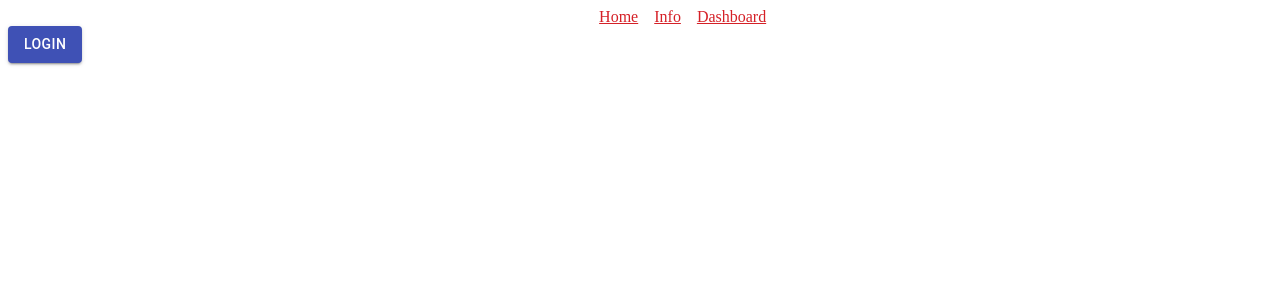
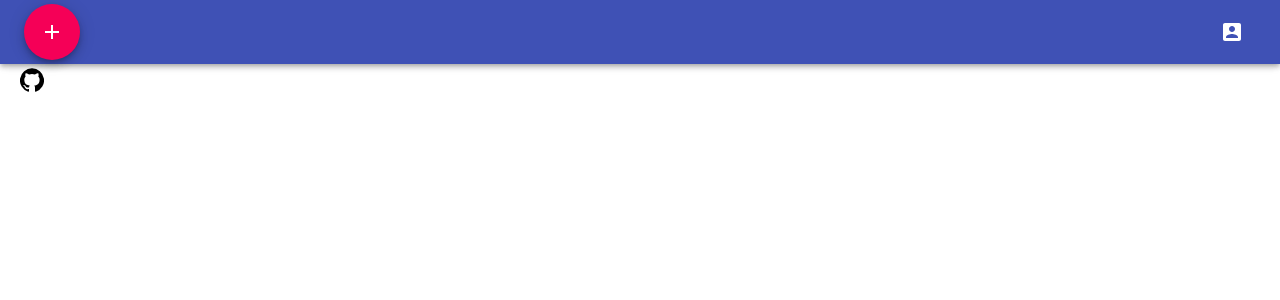
Before and after one commit to codetapacademy/fun-retrospective, a React (Create React App) app: page /login in a window 1280 px wide. Shown: the top 300 px of the page. Built offline with nearby package versions, Linux system fonts and the light colour scheme.

Commit message:
refactor into material-ui

```diff
--- a/package.json
+++ b/package.json
@@ -4,6 +4,7 @@
   "private": true,
   "dependencies": {
     "@material-ui/core": "^4.11.3",
+    "@material-ui/icons": "^4.11.2",
     "@reach/router": "^1.3.4",
     "@testing-library/jest-dom": "^5.11.4",
     "@testing-library/react": "^11.1.0",
--- a/src/component/login/login.component.jsx
+++ b/src/component/login/login.component.jsx
@@ -1,9 +1,12 @@
 import React from 'react'
-import { Button, TextField } from '@material-ui/core'
+import { Button, IconButton, TextField } from '@material-ui/core'
 import { useSelector, useDispatch } from 'react-redux'
 
 import { auth, GitHubProvider } from '../../config/firebase'
 import { setUserAction, logOutAction } from '../../store/user'
+import {
+  GitHub as GitHubIcon,
+} from '@material-ui/icons';
 
 // const user = window.localStorage.getItem('user-fun-retrospective')
 //   ? JSON.parse(window.localStorage.getItem('user-fun-retrospective'))
@@ -25,14 +28,10 @@ export const Login = () => {
   const vreauInauntru = () => {
     console.log('Pai eu am inteles')
     auth
+      // .signInWithRedirect(GitHubProvider)
       .signInWithPopup(GitHubProvider)
       .then(({ user }) => {
         const { email, uid, displayName, photoURL } = user
-        console.log('am reusit sa fur toate parolele din lume')
-        console.log(email)
-        console.log(uid)
-        console.log(displayName)
-        console.log(photoURL)
 
         dispatch(setUserAction({
           email,
@@ -52,44 +51,12 @@ export const Login = () => {
       })
   }
 
-  const scoateMaCaTeCasapesc = () => {
-    // window.localStorage.setItem('user-fun-retrospective', '')
-    dispatch(logOutAction())
-    // auth.
-  }
-
   return (
     <div>
-      {/* <div>
-        <TextField/>
-      </div>
-
-      <div>
-        <TextField
-          type="password"
-        />
-      </div> */}
-
       {!isLoggedIn && <div>
-        <Button
-          type="submit"
-          variant="contained"
-          color="primary"
-          onClick={vreauInauntru}
-        >
-          Login
-        </Button>
-      </div>}
-
-      {isLoggedIn && <div>
-        <Button
-          type="submit"
-          variant="contained"
-          color="primary"
-          onClick={scoateMaCaTeCasapesc}
-        >
-          Logout
-        </Button>
+        <IconButton color="inherit" onClick={vreauInauntru}>
+          <GitHubIcon />
+        </IconButton>
       </div>}
     </div>
   )
--- a/src/component/retrospective/retrospective.component.jsx
+++ b/src/component/retrospective/retrospective.component.jsx
@@ -9,6 +9,7 @@ import { Dashboard } from '../dashboard'
 import { Room } from '../room'
 import { NotFound } from '../not-found'
 import { Protected } from '../protected/protected.component'
+import * as RS from './retrospective.style'
 
 const useIsLoggedIn = () => {
   const isLoggedIn = useSelector(({ user }) => user.isLoggedIn)
@@ -23,7 +24,7 @@ export const Retrospective = () => {
   return (
     <div>
       <TopMenu />
-      <Router>
+      <RS.StyledRouter>
         <Login path="/login" />
         <NotFound default />
 
@@ -32,7 +33,7 @@ export const Retrospective = () => {
           <Info path="info" />
           <Dashboard path="dashboard" />
         </Protected>
-      </Router>
+      </RS.StyledRouter>
     </div>
   )
 }
--- a/src/component/retrospective/retrospective.style.js
+++ b/src/component/retrospective/retrospective.style.js
@@ -0,0 +1,6 @@
+import styled from 'styled-components'
+import { Router } from '@reach/router'
+
+export const StyledRouter = styled(Router)`
+  padding-top: 3rem;
+`
--- a/src/component/top-menu/top-menu.component.jsx
+++ b/src/component/top-menu/top-menu.component.jsx
@@ -1,13 +1,52 @@
+import { AppBar, Fab, IconButton, Toolbar } from '@material-ui/core'
 import React from 'react'
+
+import {
+  Menu as MenuIcon,
+  Add as AddIcon,
+  AccountBox as AccountIcon,
+  ExitToApp as ExitIcon
+} from '@material-ui/icons';
+
 import * as TMS from './top-menu.style'
+import { useDispatch, useSelector } from 'react-redux';
+import { logOutAction } from '../../store/user';
 
 export const TopMenu = () => {
+  const isLoggedIn = useSelector(({ user }) => user.isLoggedIn)
+  const dispatch = useDispatch()
+
+  const logout = () => {
+    // window.localStorage.setItem('user-fun-retrospective', '')
+    dispatch(logOutAction())
+    // auth.
+  }
+
   return (
-    <TMS.Nav>
-      <span />
-      <TMS.NiceLink to="/">Home</TMS.NiceLink>
-      <TMS.NiceLink to="/info">Info</TMS.NiceLink>
-      <TMS.NiceLink to="/dashboard">Dashboard</TMS.NiceLink>
-    </TMS.Nav>
+    <AppBar position="fixed" color="primary">
+      <TMS.Nav>
+        {/* <IconButton edge="start" color="inherit" aria-label="open drawer">
+          <MenuIcon />
+        </IconButton> */}
+
+        <Fab color="secondary" aria-label="add" style={{alignSelf: 'center'}}>
+          <AddIcon />
+        </Fab>
+
+        {!isLoggedIn && <IconButton color="inherit">
+          <AccountIcon />
+        </IconButton>}
+
+        {isLoggedIn && <IconButton edge="end" color="inherit" onClick={logout}>
+          <ExitIcon />
+        </IconButton>}
+      </TMS.Nav>
+    </AppBar>
+    // <TMS.Nav>
+    //   <span />
+    //   <TMS.NiceLink to="/">Home</TMS.NiceLink>
+    //   <TMS.NiceLink to="/info">Info</TMS.NiceLink>
+    //   <TMS.NiceLink to="/dashboard">Dashboard</TMS.NiceLink>
+    // </TMS.Nav>
   )
 }
--- a/src/component/top-menu/top-menu.style.js
+++ b/src/component/top-menu/top-menu.style.js
@@ -1,13 +1,14 @@
 import styled from 'styled-components'
 import { Link } from '@reach/router'
+import { Toolbar } from '@material-ui/core'
 
 
 export const NiceLink = styled(Link)`
   color: #d52027;
 `
 
-export const Nav = styled.nav`
+export const Nav = styled(Toolbar)`
   display: grid;
   grid-gap: 1rem;
-  grid-template-columns: 1fr auto auto 1fr ;
+  grid-template-columns: 1fr auto;
 `
```
Also changed, not shown: 1 other file (tests, documents, lock files or other folders).
